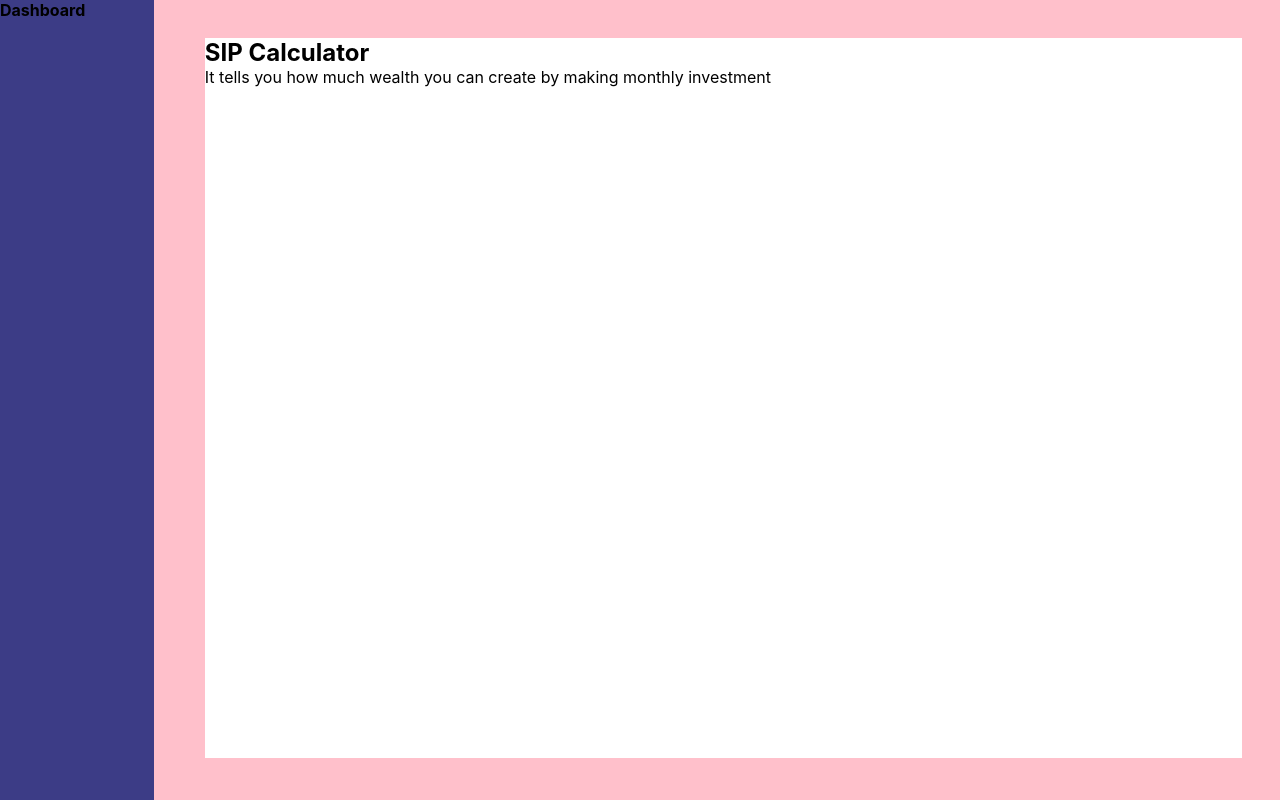
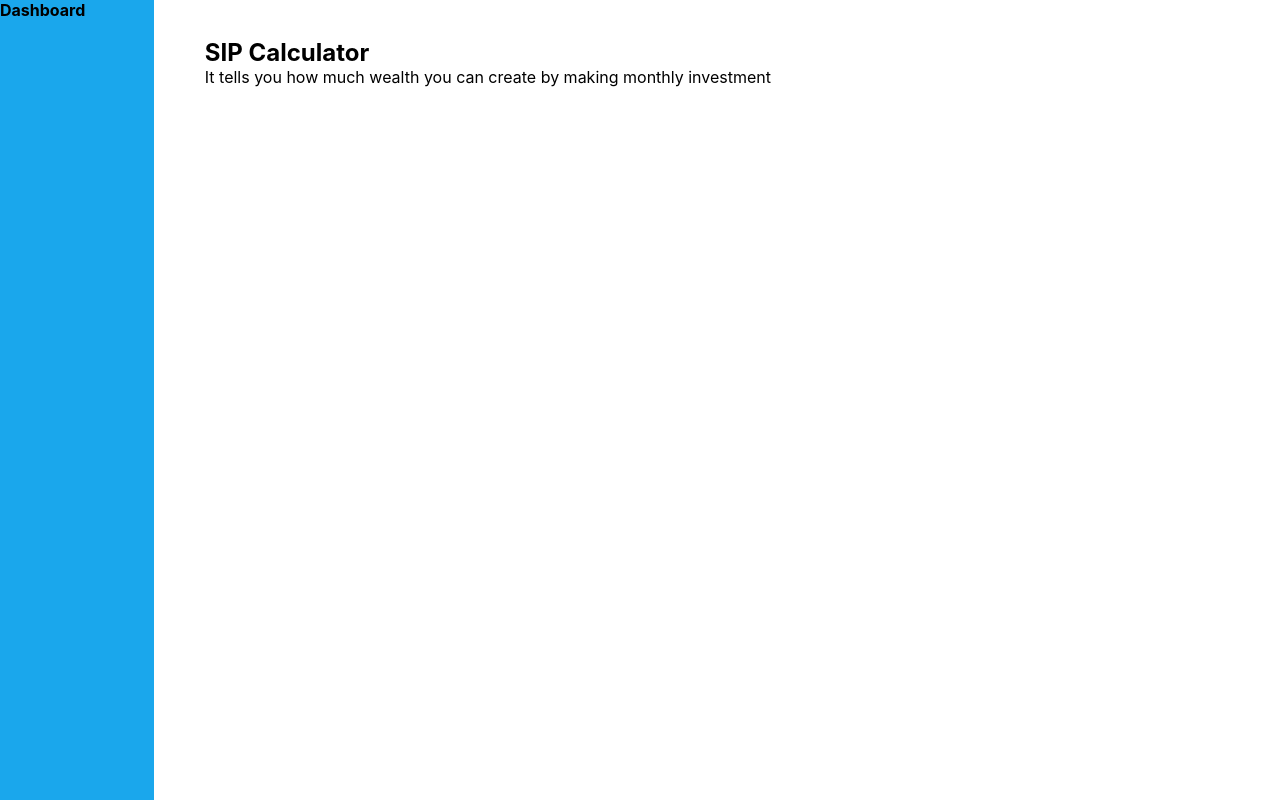
Before and after one commit to VishalVashisht/SIPCalc, a React (Create React App) app: page / in a window 1280 px wide. Built offline with nearby package versions, Linux system fonts and the light colour scheme.

Commit message:
Structure Created

```diff
--- a/package.json
+++ b/package.json
@@ -6,6 +6,7 @@
     "@testing-library/jest-dom": "^5.16.5",
     "@testing-library/react": "^13.4.0",
     "@testing-library/user-event": "^13.5.0",
+    "multi-range-slider-react": "^2.0.2",
     "react": "^18.2.0",
     "react-dom": "^18.2.0",
     "react-scripts": "5.0.1",
--- a/src/App.css
+++ b/src/App.css
@@ -9,11 +9,13 @@
   width: 100%;
   height: 100vh;
   border: 2px;
-  background-color: pink;
+  /* background-color: black; */
+  background-color: white;
 }
 
 .dashboard-div{
-  background-color: rgb(60, 60, 134);
+  /* background-color: rgb(60, 60, 134); */
+  background-color: #1AA7EC;;
   display: inline-block;
   width: 12%;
   height: 100%;
--- a/src/App.js
+++ b/src/App.js
@@ -1,30 +1,13 @@
-// import logo from './logo.svg';
 import './App.css';
+import Sidebar from './Components/Sidebar';
+import SIPCalc from './Components/SIPCalc';
 
 function App() {
   return (
     <>
     <div className='super-div'>
-      <div className='dashboard-div'>
-        <h4>{"Dashboard"}</h4>
-
-        </div>
-
-      <div className='white-div'>
-
-        <h2>{"SIP Calculator"}</h2>
-        <p>{"It tells you how much wealth you can create by making monthly investment"}</p>
-
-          <div className='sipcalc-div'>
-
-          </div>
-
-          <div className='graph-div'>
-
-          </div>
-
-      </div>
-
+      <Sidebar/>
+      <SIPCalc/>
     </div>
     </>
   );
--- /dev/null
+++ b/src/Components/SIPCalc.js
@@ -0,0 +1,13 @@
+import React from "react";
+
+export default function SIPCalc(){
+
+    return(
+        <div className='white-div'>
+
+        <h2>{"SIP Calculator"}</h2>
+        <p>{"It tells you how much wealth you can create by making monthly investment"}</p>
+
+      </div>
+    )
+}
--- /dev/null
+++ b/src/Components/Sidebar.js
@@ -0,0 +1,11 @@
+import React from "react";
+
+export default function Sidebar(){
+
+    return(
+        <div className='dashboard-div'>
+        <h4>{"Dashboard"}</h4>
+
+        </div>
+    );
+}
```
Also changed, not shown: 1 other file (tests, documents, lock files or other folders).
